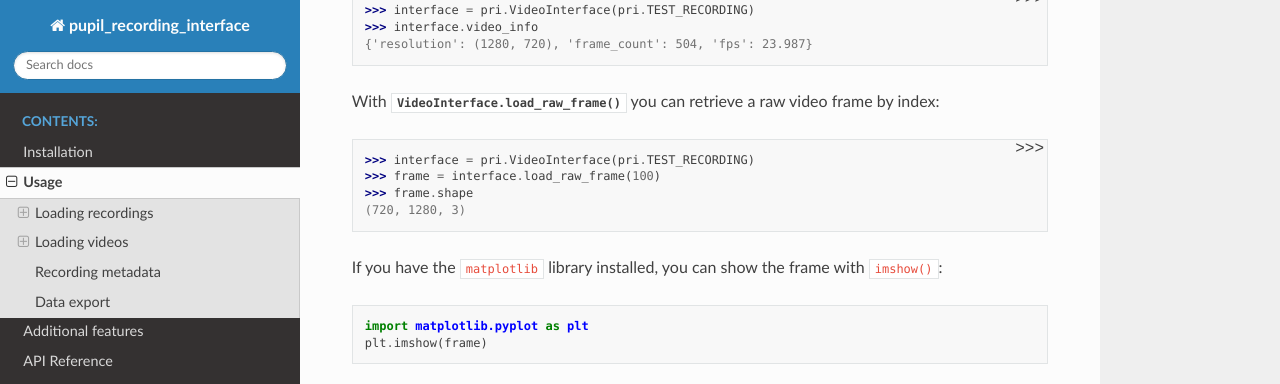
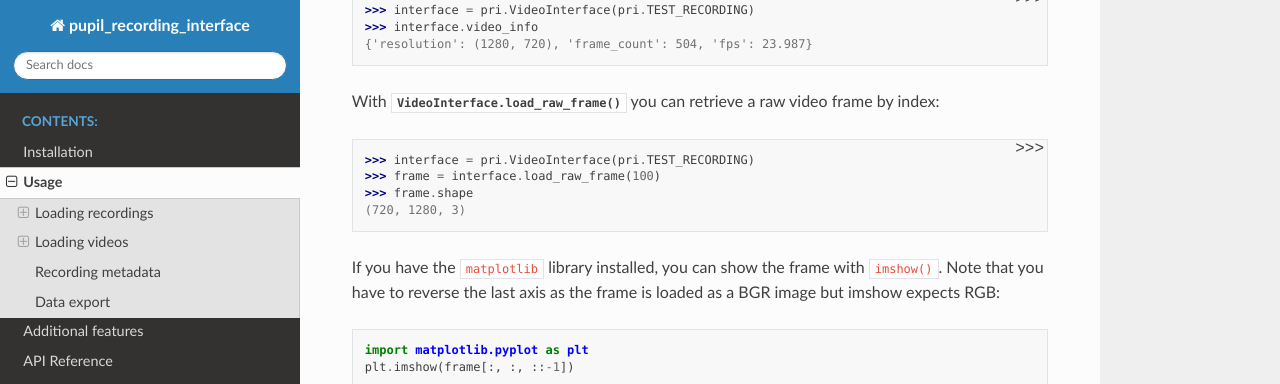
Before and after one commit to vedb/pupil_recording_interface, a Sphinx documentation site: the page built from docs/usage.rst, in a window 1280 px wide and 900 px high, scrolled down 1751 px, cut to the strip 0-384 px from the top of the window. Built offline with Sphinx 7.4.7 and the Read the Docs theme 2.0.0, drawn with Linux system fonts in a browser that asks for light colours.

Commit message:
Fix color channels in imshow example

```diff
--- a/docs/usage.rst
+++ b/docs/usage.rst
@@ -113,12 +113,13 @@ frame by index:
     (720, 1280, 3)
 
 If you have the ``matplotlib`` library installed, you can show the frame
-with ``imshow()``:
+with ``imshow()``. Note that you have to reverse the last axis as the frame
+is loaded as a BGR image but imshow expects RGB:
 
 .. code-block:: python
 
     import matplotlib.pyplot as plt
-    plt.imshow(frame)
+    plt.imshow(frame[:, :, ::-1])
 
 .. plot::
 
@@ -131,7 +132,7 @@ with ``imshow()``:
     ax = plt.axes([0,0,1,1], frameon=False)
     ax.get_xaxis().set_visible(False)
     ax.get_yaxis().set_visible(False)
-    ax.imshow(frame)
+    ax.imshow(frame[:, :, ::-1])
 
 ROI extraction
 ..............
```
